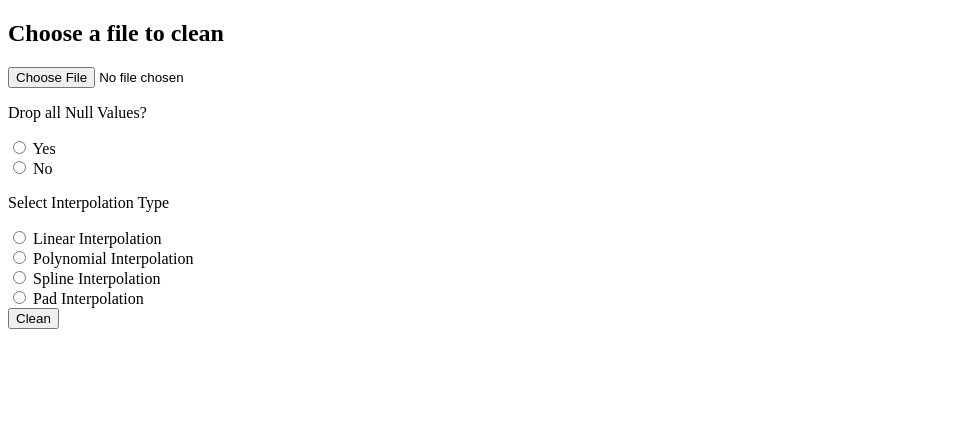
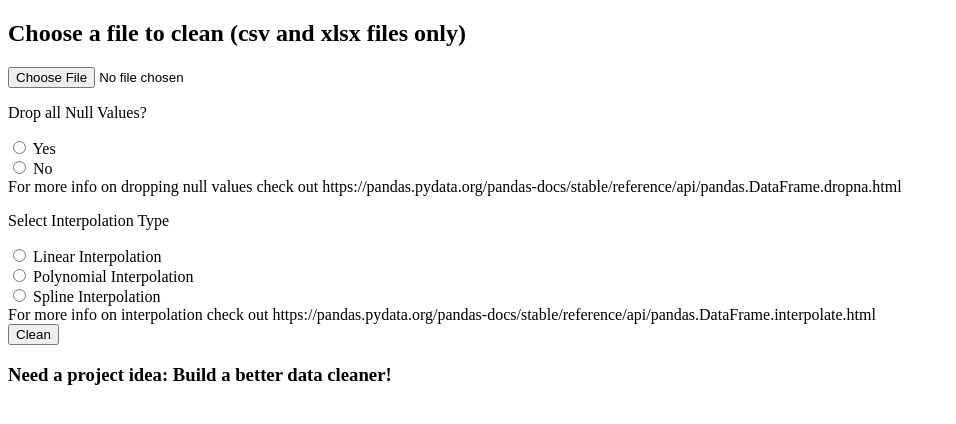
Before and after one commit to DataScience-GT/2021-Hacklytics-DataCleaning, a Flask app: page / in a window 1280 px wide. Shown: the top 424 px of the page, without its empty margins (0-956 px from the left). Run offline with Flask 2, Linux system fonts and the light colour scheme.

Commit message:
updated file handling

```diff
--- a/app.py
+++ b/app.py
@@ -13,22 +13,37 @@ def index():
     return render_template('clean.html')
 
 @app.route('/clean', methods=['POST'])
-def create_task():
+def clean_file():
     nullValue = request.form.get('nullValues')
     interpolation = request.form.get('interpolation')
     file = request.files['file']
 
-    df = pd.read_csv(file)
+    mimetype = file.content_type
+
+    if mimetype == 'text/csv':
+      df = pd.read_csv(file)
+    else:
+      df = pd.read_excel(file)
+
     if nullValue:
       df.dropna(inplace=True)
 
     df.interpolate(method=interpolation, axis=0, inplace=True)
-    df.to_csv('./data.csv')
 
-    return send_file('./data.csv',
+    if mimetype == 'text/csv':
+      df.to_csv('./data.csv')
+      return send_file('./data.csv',
                      mimetype='text/csv',
                      attachment_filename='data.csv',
                      as_attachment=True)
+    else:
+      df.to_excel('./data.xlsx')
+      return send_file('./data.xlsx',
+                     mimetype='text/xlsx',
+                     attachment_filename='data.xlsx',
+                     as_attachment=True)
+
+
 
 if __name__ == '__main__':
     app.run(debug=True)
--- a/templates/clean.html
+++ b/templates/clean.html
@@ -1,9 +1,9 @@
 <!doctype html>
-<h2>Choose a file to clean</h2>
+<h2>Choose a file to clean (csv and xlsx files only)</h2>
 <form action = "http://localhost:5000/clean" method = "POST"
 enctype = "multipart/form-data">
 
-    <input type="file" name="file" required>
+    <input type="file" name="file" accept=".csv,.xlsx" required>
 
     <p>Drop all Null Values?</p>
 
@@ -12,6 +12,8 @@ enctype = "multipart/form-data">
 
     <input type="radio" id="zero" name="nullValues" value="False">
     <label for="zero">No</label><br>
+
+    <label>For more info on dropping null values check out https://pandas.pydata.org/pandas-docs/stable/reference/api/pandas.DataFrame.dropna.html</label>
 
     <p> Select Interpolation Type</p>
 
@@ -24,7 +26,8 @@ enctype = "multipart/form-data">
     <input type="radio" id="spline" name="interpolation" value="spline">
     <label for="spline"> Spline Interpolation </label><br>
 
-    <input type="radio" id="pad" name="interpolation" value="pad">
-    <label for="pad"> Pad Interpolation </label><br>
-  <button type='submit' class='submit'> Clean </button>
+    <label>For more info on interpolation check out https://pandas.pydata.org/pandas-docs/stable/reference/api/pandas.DataFrame.interpolate.html</label><br>
+    <button type='submit' class='submit'> Clean </button>
+
+  <h3>Need a project idea: Build a better data cleaner!</h3>
 </form>
```
